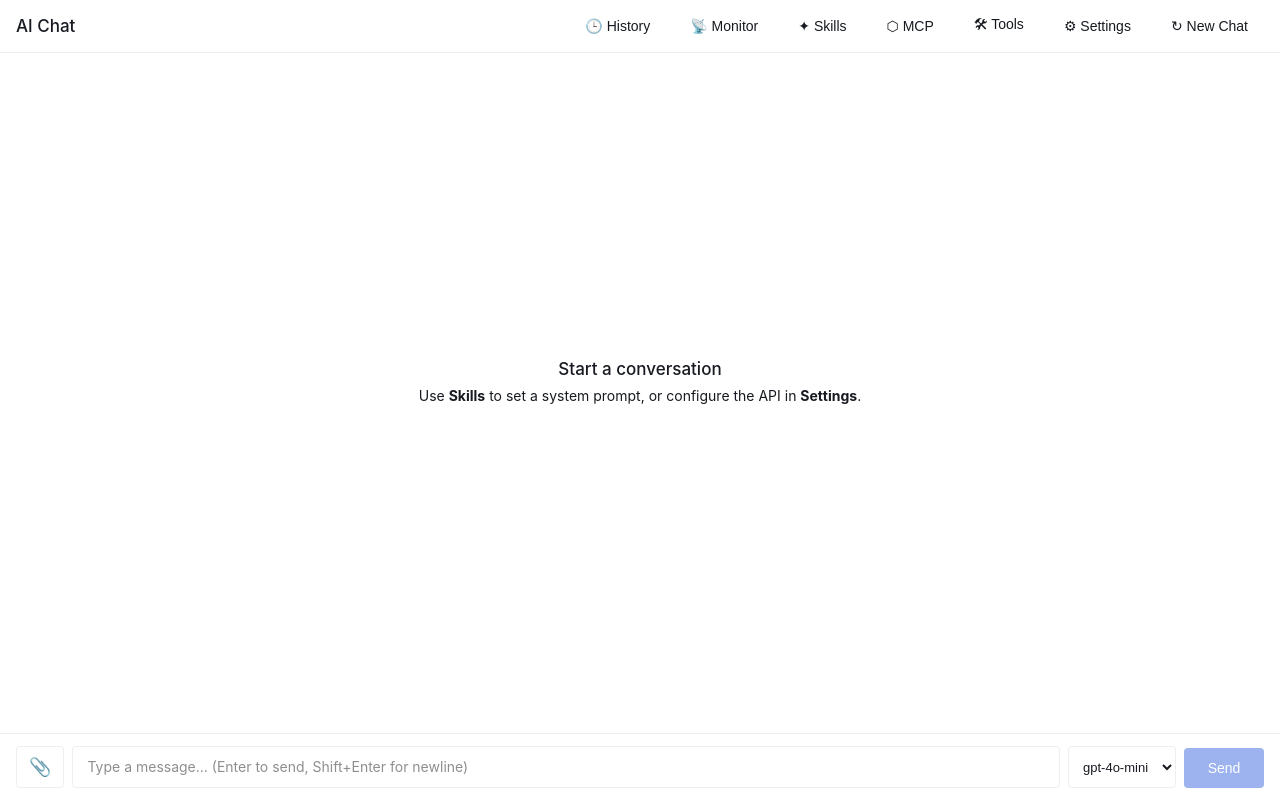
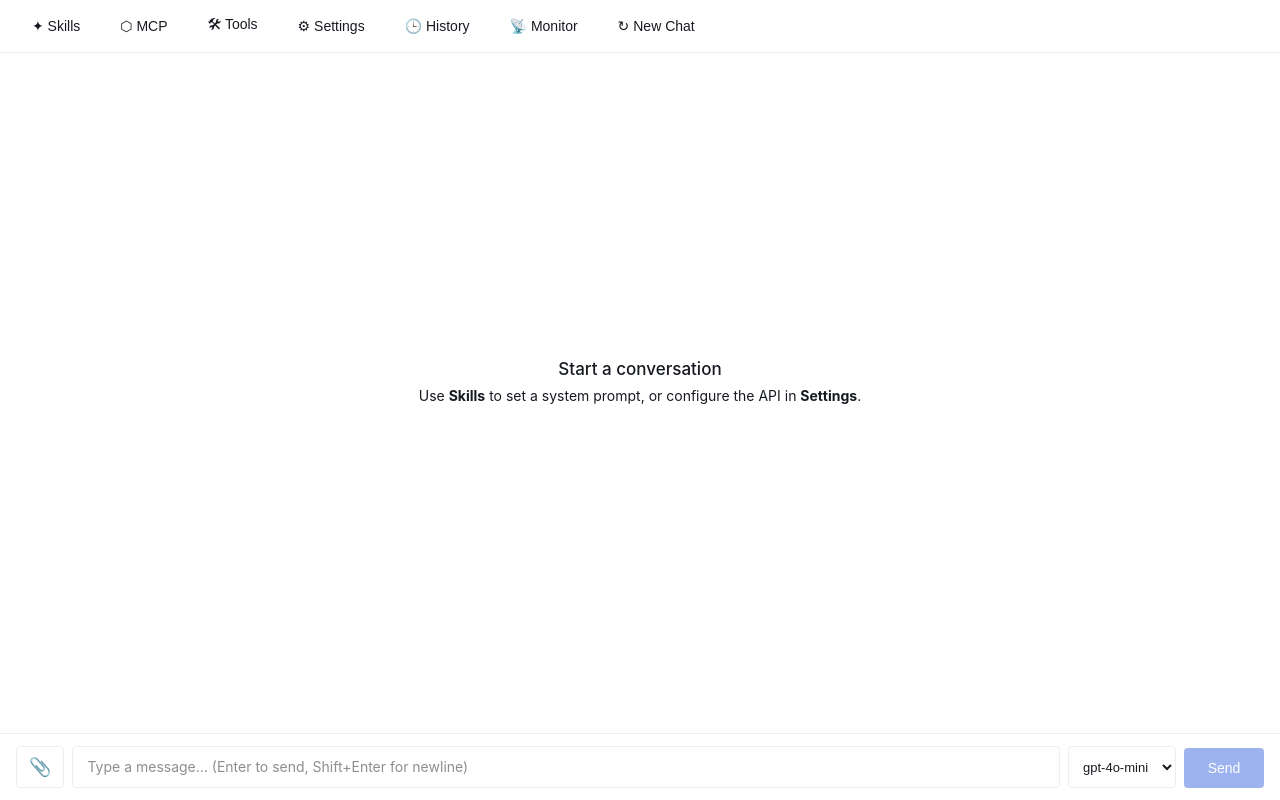
Before and after one commit to xlbbb-cn/ai-chat, a React (Vite) app: page / in a window 1280 px wide. Built offline with nearby package versions, Linux system fonts and the light colour scheme.

Commit message:
feat: update toolbar layout by reintroducing history and monitor buttons

```diff
--- a/src/App.tsx
+++ b/src/App.tsx
@@ -241,25 +241,12 @@ export default function App() {
       <div className="chat-area">
         {/* Toolbar */}
         <header className="toolbar">
-          <span className="app-title">AI Chat</span>
+          {/* <span className="app-title">AI Chat</span> */}
           <div className="toolbar-actions">
             {activeSkillIds.length > 0 && (
               <span className="skill-badge">{activeSkillIds.length} Skill{activeSkillIds.length > 1 ? "s" : ""} active</span>
             )}
-            <button
-              className={`toolbar-btn ${sidebar === "history" ? "active" : ""}`}
-              onClick={() => toggleSidebar("history")}
-              title="History"
-            >
-              🕒 History
-            </button>
-            <button
-              className={`toolbar-btn ${sidebar === "monitor" ? "active" : ""}`}
-              onClick={() => toggleSidebar("monitor")}
-              title="Request Monitor"
-            >
-              📡 Monitor
-            </button>
+
             <button
               className={`toolbar-btn ${sidebar === "skills" ? "active" : ""}`}
               onClick={() => toggleSidebar("skills")}
@@ -288,7 +275,25 @@ export default function App() {
             >
               ⚙ Settings
             </button>
-            <button className="toolbar-btn" onClick={clearChat} title="New chat">
+            <button
+              className={`toolbar-btn ${sidebar === "history" ? "active" : ""}`}
+              onClick={() => toggleSidebar("history")}
+              title="History"
+            >
+              🕒 History
+            </button>
+            <button
+              className={`toolbar-btn ${sidebar === "monitor" ? "active" : ""}`}
+              onClick={() => toggleSidebar("monitor")}
+              title="Request Monitor"
+            >
+              📡 Monitor
+            </button>
+            <button
+              className="toolbar-btn"
+              onClick={clearChat}
+              title="New chat"
+            >
               ↻ New Chat
             </button>
           </div>
```
